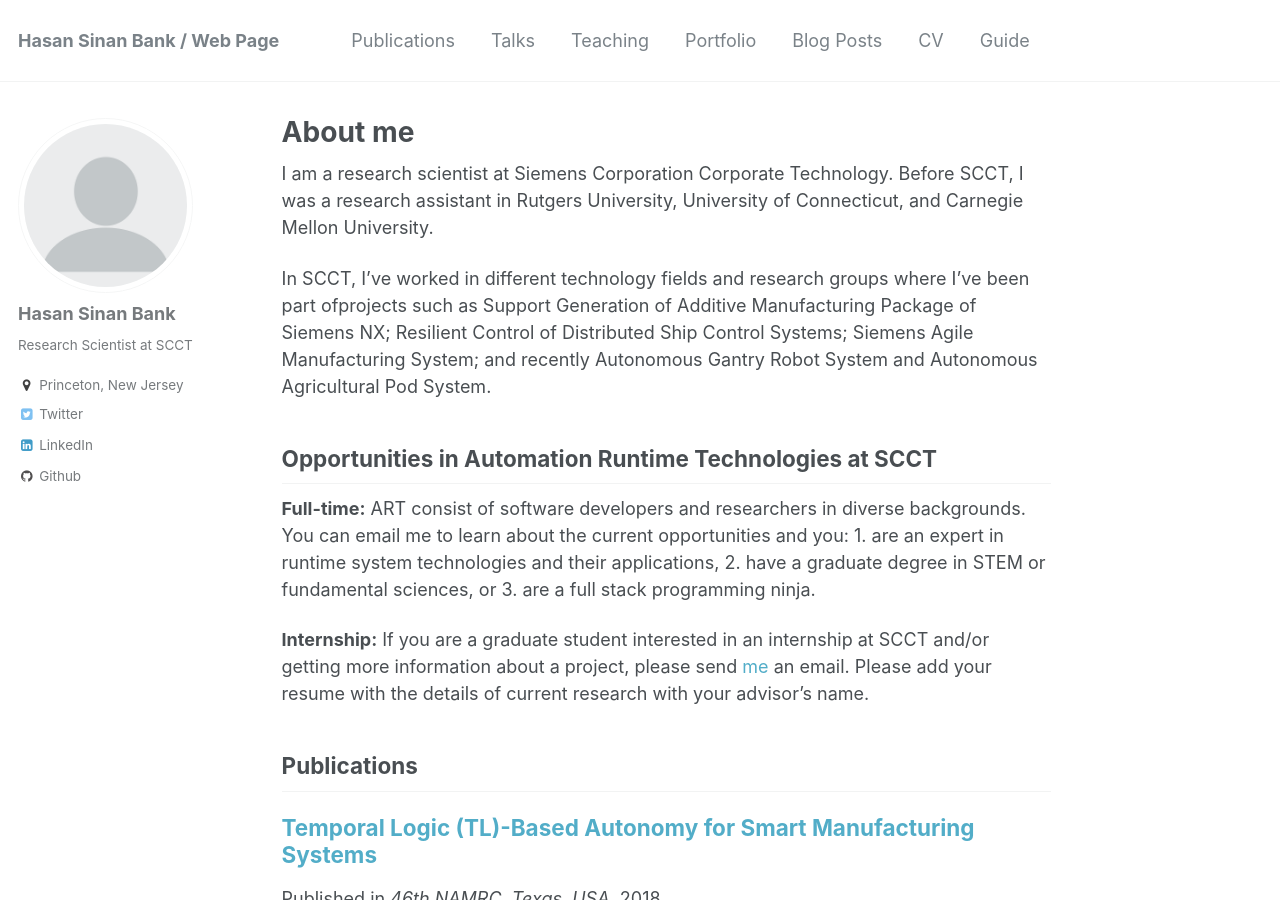
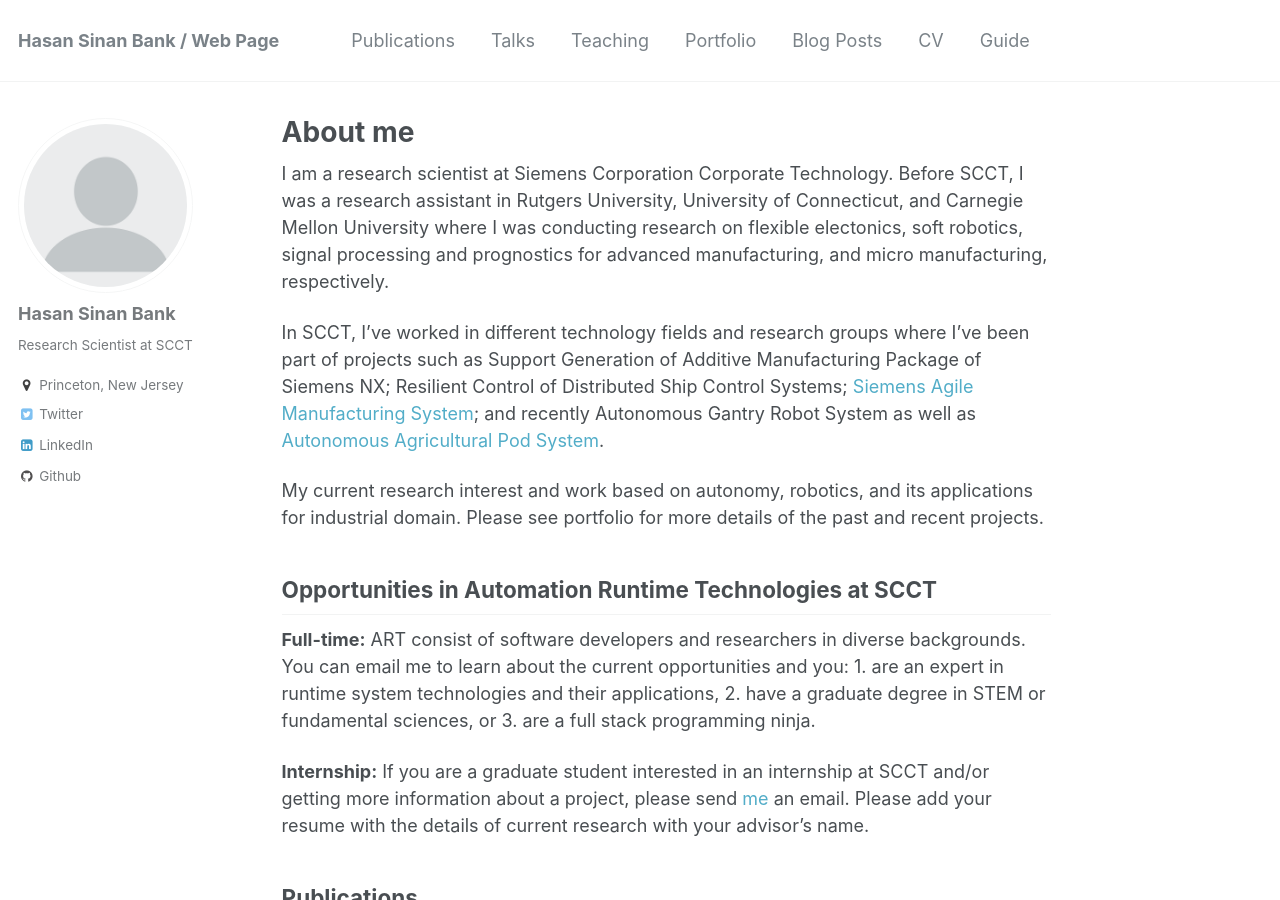
Before and after one commit to bankh/bankh.github.io, a Jekyll site: the page built from _pages/about.md, in a window 1280 px wide and 900 px high. Built offline with Jekyll 4.4.1, drawn with Linux system fonts in a browser that asks for light colours; some of the changed text lies outside the part shown.

Commit message:
Update  web oage

```diff
--- a/_pages/about.md
+++ b/_pages/about.md
@@ -9,12 +9,17 @@
 ---
 
 I am a research scientist at Siemens Corporation Corporate Technology. Before SCCT, I was a research
-assistant in Rutgers University, University of Connecticut, and Carnegie Mellon University.
+assistant in Rutgers University, University of Connecticut, and Carnegie Mellon University where I
+was conducting research on flexible electonics, soft robotics, signal processing and prognostics
+for advanced manufacturing, and micro manufacturing, respectively.
 
-In SCCT, I've worked in different technology fields and research groups where I've been part ofprojects
+In SCCT, I've worked in different technology fields and research groups where I've been part of projects
 such as Support Generation of Additive Manufacturing Package of Siemens NX; Resilient Control of Distributed
-Ship Control Systems; Siemens Agile Manufacturing System; and recently Autonomous Gantry Robot System and
-Autonomous Agricultural Pod System.
+Ship Control Systems; [Siemens Agile Manufacturing System](https://goo.gl/dPYpWo); and recently Autonomous Gantry
+Robot System as well as [Autonomous Agricultural Pod System](https://goo.gl/yTRUQ5).
+
+My current research interest and work based on autonomy, robotics, and its applications for industrial
+domain. Please see portfolio for more details of the past and recent projects.
 
 Opportunities in Automation Runtime Technologies at SCCT
 ------
```
Also changed, not shown: _publications/2012-09-Laser-station.md (+1 -1 lines), 1 other file.
